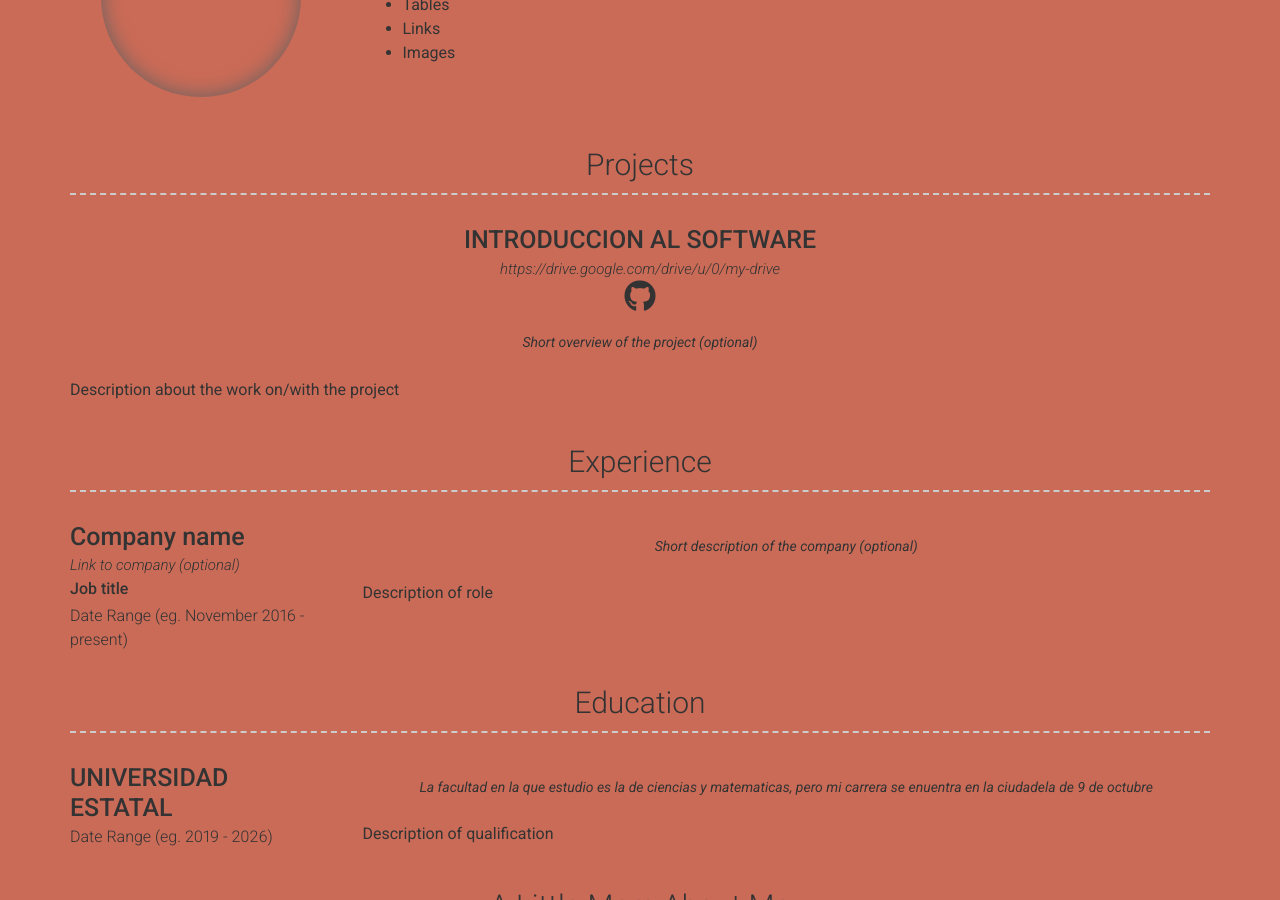
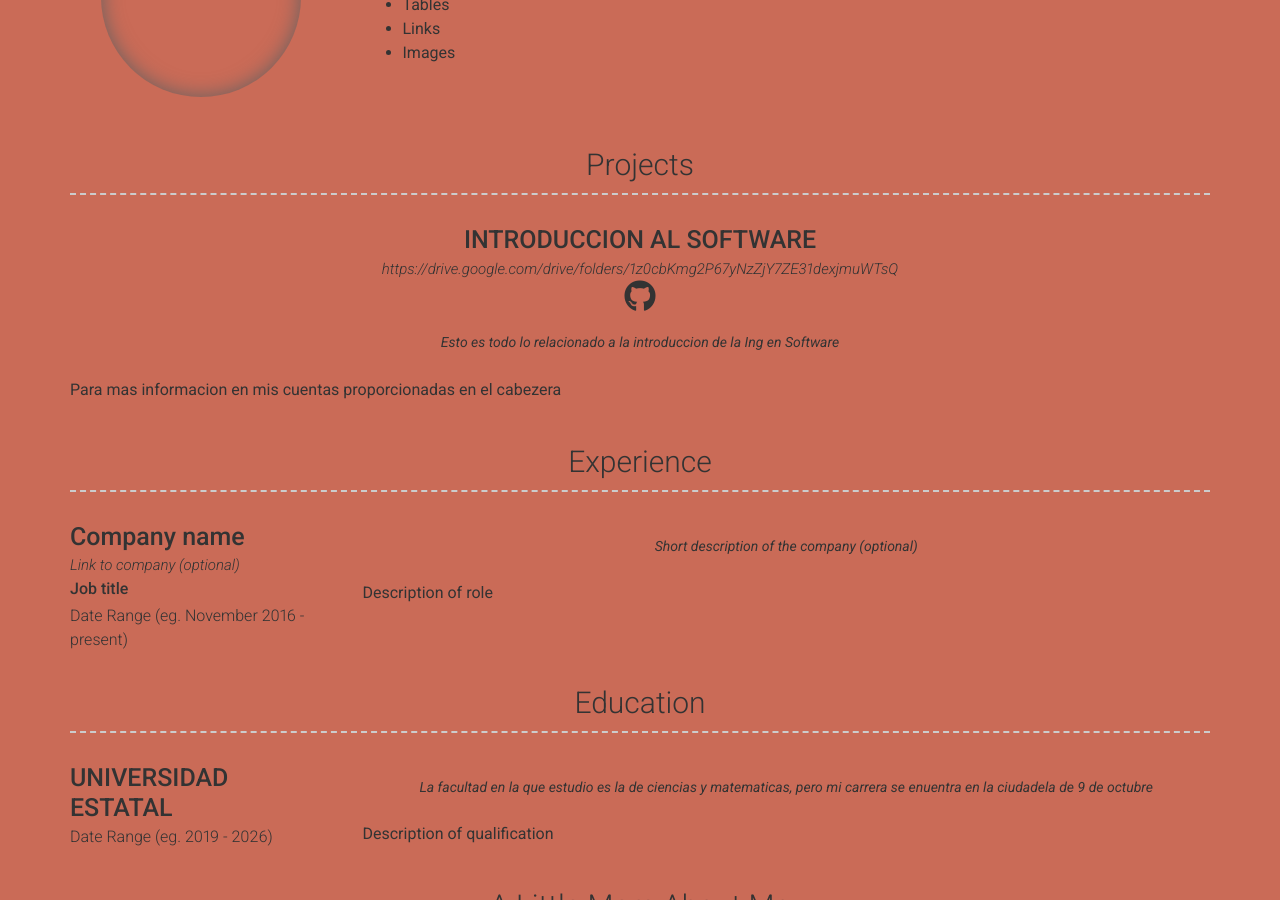
Before and after one commit to moises2018-gif/LORE, a Jekyll site: the page built from index.md, in a window 1280 px wide and 900 px high, scrolled down 432 px. Built offline with Jekyll 4.4.1, drawn with Linux system fonts in a browser that asks for light colours; nearby versions of some CDN libraries.

Commit message:
Update projects.yml

```diff
--- a/_data/projects.yml
+++ b/_data/projects.yml
@@ -1,9 +1,9 @@
 # Project template
 - layout: top-middle
   name: INTRODUCCION AL SOFTWARE
-  link: https://drive.google.com/drive/u/0/my-drive
+  link: https://drive.google.com/drive/folders/1z0cbKmg2P67yNzZjY7ZE31dexjmuWTsQ
   github: Github page for project (eg. sproogen/modern-resume-theme)(optional)
   quote: >
-    Short overview of the project (optional)
+    Esto es todo lo relacionado a la introduccion de la Ing en Software
   description: | # this will include new lines to allow paragraphs
-    Description about the work on/with the project
+    Para mas informacion en mis cuentas proporcionadas en el cabezera
```
